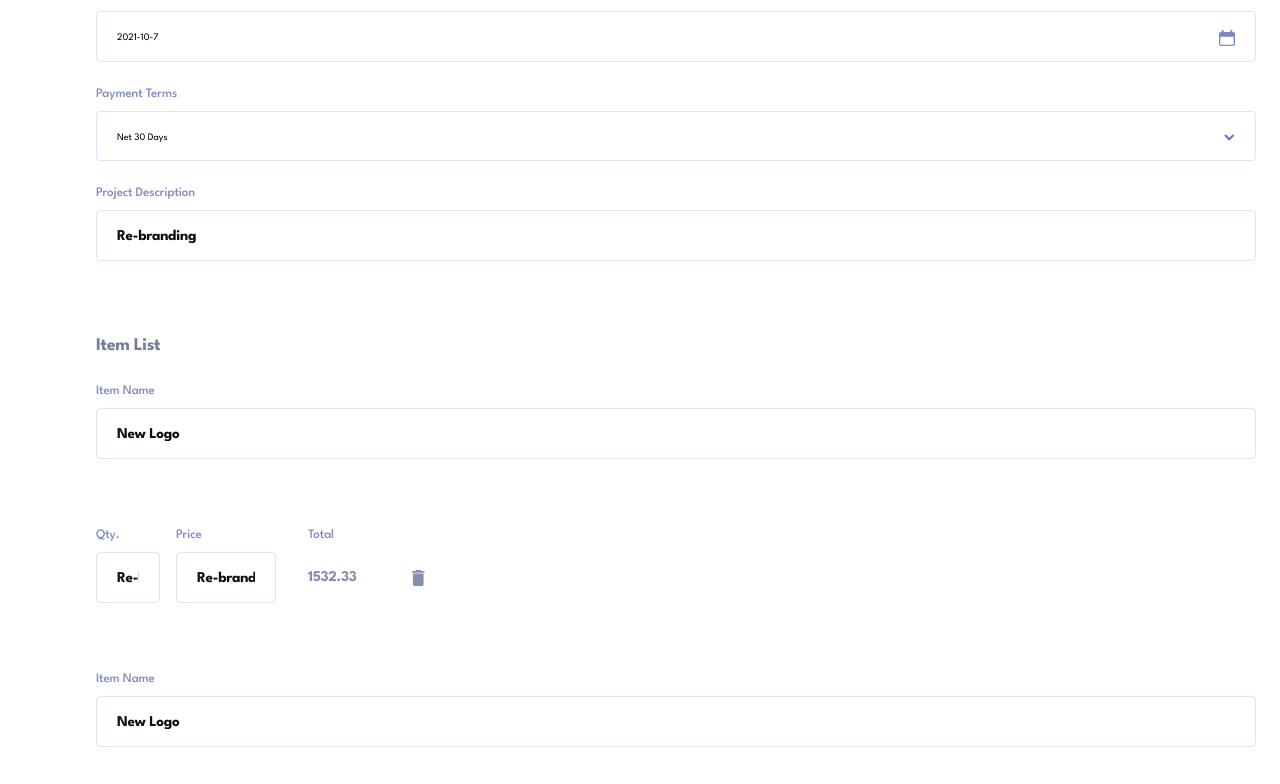
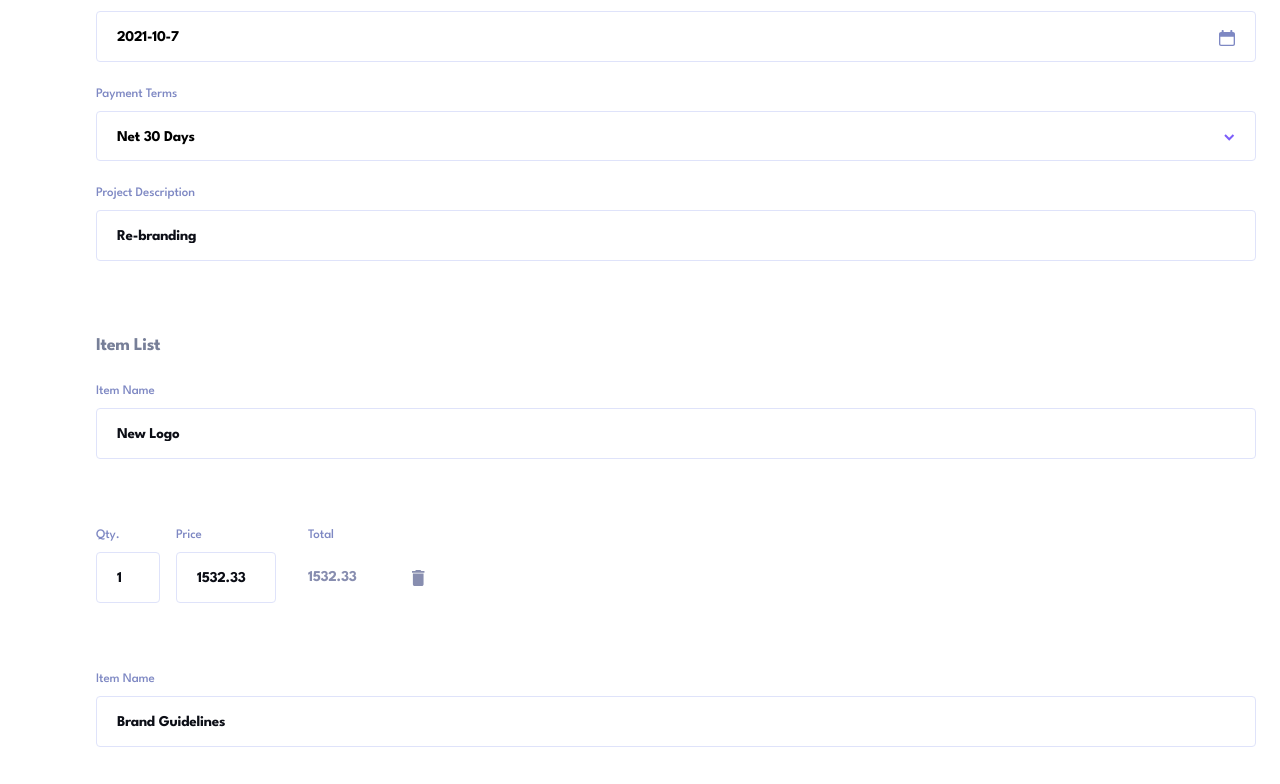
Before and after one commit to Bletfen/Invoice-App, a React (Vite) app: page /AA1449/edit in a window 1280 px wide. Shown: the part 1036-1820 px from the top of the page. Built offline with nearby package versions, Linux system fonts and the light colour scheme.

Commit message:
fixing calendar

```diff
--- a/src/components/Calendar.tsx
+++ b/src/components/Calendar.tsx
@@ -1,8 +1,10 @@
 import { useState } from "react";
 
 const Calendar = ({
+  setSelectedDate,
   setIsOpenCalendar,
 }: {
+  setSelectedDate: React.Dispatch<React.SetStateAction<string>>;
   setIsOpenCalendar: React.Dispatch<React.SetStateAction<boolean>>;
 }) => {
   const [currentDate, setCurrentDate] = useState(new Date());
@@ -30,6 +32,29 @@ const Calendar = ({
     { length: 42 - (prevMonthDates.length + currentMonthDates.length) },
     (_, i) => i + 1
   );
+
+  const formatDate = (year: number, month: number, day: number): string => {
+    const date = new Date(year, month, day);
+    return date.toISOString().split("T")[0];
+  };
+
+  const handleDateSelect = (year: number, month: number, day: number) => {
+    const selectedDateString = formatDate(year, month, day);
+    setSelectedDate(selectedDateString);
+    setIsOpenCalendar(false);
+  };
+
+  const handlePrevMonthDateSelect = (day: number) => {
+    const prevMonth = month === 0 ? 11 : month - 1;
+    const prevYear = month === 0 ? year - 1 : year;
+    handleDateSelect(prevYear, prevMonth, day);
+  };
+
+  const handleNextMonthDateSelect = (day: number) => {
+    const nextMonth = month === 11 ? 0 : month + 1;
+    const nextYear = month === 11 ? year + 1 : year;
+    handleDateSelect(nextYear, nextMonth, day);
+  };
 
   return (
     <div
@@ -94,6 +119,7 @@ const Calendar = ({
             font-bold leading-[1.5rem] tracking-[-0.25px]
             text-[#0c0e16] opacity-[0.0814] cursor-pointer
             hover:text-[#7c5dfa] hover:opacity-[1]"
+            onClick={() => handlePrevMonthDateSelect(day)}
           >
             {day}
           </div>
@@ -106,10 +132,7 @@ const Calendar = ({
             font-bold leading-[1.5rem] tracking-[-0.25px]
             text-[#0c0e16] cursor-pointer
             hover:text-[#7c5dfa]"
-            onClick={() => {
-              setCurrentDate(new Date(year, month, day));
-              setIsOpenCalendar(false);
-            }}
+            onClick={() => handleDateSelect(year, month, day)}
           >
             {day}
           </div>
@@ -122,6 +145,7 @@ const Calendar = ({
             font-bold leading-[1.5rem] tracking-[-0.25px]
             text-[#0c0e16] opacity-[0.0814] cursor-pointer
             hover:text-[#7c5dfa] hover:opacity-[1]"
+            onClick={() => handleNextMonthDateSelect(day)}
           >
             {day}
           </div>
--- a/src/pages/EditInvoice.tsx
+++ b/src/pages/EditInvoice.tsx
@@ -1,5 +1,5 @@
 import { useDataContext } from "../context/InvoicesContext";
-import { useForm, type SubmitHandler } from "react-hook-form";
+import { useForm, type SubmitHandler, useFieldArray } from "react-hook-form";
 import Calendar from "../components/Calendar";
 import { useState } from "react";
 import { useNavigate, useParams } from "react-router-dom";
@@ -7,11 +7,24 @@ export default function EditInvoice() {
   const { data, setData } = useDataContext();
   const [isOpenCalendar, setIsOpenCalendar] = useState<boolean>(false);
   const [isOpenNetDay, setIsOpenNetDay] = useState<boolean>(false);
+  const [selectedDate, setSelectedDate] = useState<string>("");
+  const [selectedPaymentTerms, setSelectedPaymentTerms] = useState<number>(30);
   const { id } = useParams();
   const navigate = useNavigate();
   const goBack = () => {
     navigate(-1);
   };
+
+  const calculatePaymentDue = (
+    createdAt: string,
+    paymentTerms: number
+  ): string => {
+    const createdDate = new Date(createdAt);
+    const dueDate = new Date(createdDate);
+    dueDate.setDate(createdDate.getDate() + paymentTerms);
+    return dueDate.toISOString().split("T")[0];
+  };
+
   const invoice = data.find((item) => item.id === id);
   if (!invoice) return;
   const updateInvoice = (id: string, updated: IInvoice) => {
@@ -19,6 +32,12 @@ export default function EditInvoice() {
   };
   const onSubmit: SubmitHandler<Inputs> = (values) => {
     if (!invoice) return;
+    const newTotal = values.items.reduce(
+      (sum, item) => sum + item.quantity * item.price,
+      0
+    );
+    const invoiceDate = selectedDate || invoice.createdAt;
+    const paymentDue = calculatePaymentDue(invoiceDate, selectedPaymentTerms);
     const updatedInvoice: IInvoice = {
       ...invoice,
       senderAddress: values.senderAddress,
@@ -26,8 +45,14 @@ export default function EditInvoice() {
       clientEmail: values.clientEmail,
       clientAddress: values.clientAddress,
       description: values.description,
+      items: values.items,
+      total: newTotal,
+      createdAt: selectedDate || invoice.createdAt,
+      paymentTerms: selectedPaymentTerms,
+      paymentDue: paymentDue,
     };
     updateInvoice(invoice.id, updatedInvoice);
+    navigate(-1);
   };
   type Inputs = {
     senderAddress: {
@@ -53,8 +78,25 @@ export default function EditInvoice() {
     price: number;
     total: number;
   };
-  const { register, handleSubmit } = useForm<Inputs>();
+  const { register, control, handleSubmit, watch } = useForm<Inputs>({
+    defaultValues: {
+      senderAddress: invoice.senderAddress,
+      clientName: invoice.clientName,
+      clientEmail: invoice.clientEmail,
+      clientAddress: invoice.clientAddress,
+      description: invoice.description,
+      items: invoice.items, // Initialize with existing items
+    },
+  });
+  const { fields, append, remove } = useFieldArray({
+    control,
+    name: "items",
+  });
   const paymentTermsArray: number[] = [1, 7, 14, 30];
+  const handlePaymentTermSelect = (terms: number) => {
+    setSelectedPaymentTerms(terms);
+    setIsOpenNetDay(false);
+  };
   return (
     <div
       className="absolute -top-13 left-0
@@ -128,7 +170,8 @@ export default function EditInvoice() {
               className="text-[1.5rem]
               font-bold leading-[1.5rem]
               tracking-[-0.25px]
-            text-[#0c0e16] outline-none"
+              text-[#0c0e16] outline-none
+              w-full"
             />
           </div>
         </label>
@@ -155,7 +198,8 @@ export default function EditInvoice() {
                 className="text-[1.5rem]
                 font-bold leading-[1.5rem]
                 tracking-[-0.25px]
-              text-[#0c0e16] outline-none"
+                text-[#0c0e16] outline-none
+                w-full"
               />
             </div>
           </label>
@@ -178,7 +222,8 @@ export default function EditInvoice() {
                 className="text-[1.5rem]
                 font-bold leading-[1.5rem]
                 tracking-[-0.25px]
-              text-[#0c0e16] outline-none"
+                text-[#0c0e16] outline-none
+                w-full"
               />
             </div>
           </label>
@@ -202,7 +247,8 @@ export default function EditInvoice() {
               className="text-[1.5rem]
               font-bold leading-[1.5rem]
               tracking-[-0.25px]
-              text-[#0c0e16] outline-none"
+              text-[#0c0e16] outline-none
+              w-full"
             />
           </div>
         </label>
@@ -234,7 +280,8 @@ export default function EditInvoice() {
               className="text-[1.5rem]
               font-bold leading-[1.5rem]
               tracking-[-0.25px]
-              text-[#0c0e16] outline-none"
+              text-[#0c0e16] outline-none
+              w-full"
             />
           </div>
         </label>
@@ -257,7 +304,8 @@ export default function EditInvoice() {
               className="text-[1.5rem]
               font-bold leading-[1.5rem]
               tracking-[-0.25px]
-              text-[#0c0e16] outline-none"
+              text-[#0c0e16] outline-none
+              w-full"
             />
           </div>
         </label>
@@ -280,7 +328,8 @@ export default function EditInvoice() {
               className="text-[1.5rem]
               font-bold leading-[1.5rem]
               tracking-[-0.25px]
-              text-[#0c0e16] outline-none"
+              text-[#0c0e16] outline-none
+              w-full"
             />
           </div>
         </label>
@@ -307,7 +356,8 @@ export default function EditInvoice() {
                 className="text-[1.5rem]
                 font-bold leading-[1.5rem]
                 tracking-[-0.25px]
-                text-[#0c0e16]"
+                text-[#0c0e16] outline-none
+                w-full"
               />
             </div>
           </label>
@@ -330,7 +380,8 @@ export default function EditInvoice() {
                 className="text-[1.5rem]
                 font-bold leading-[1.5rem]
                 tracking-[-0.25px]
-                text-[#0c0e16]"
+                text-[#0c0e16] outline-none
+                w-full"
               />
             </div>
           </label>
@@ -354,7 +405,8 @@ export default function EditInvoice() {
               className="text-[1.5rem]
               font-bold leading-[1.5rem]
               tracking-[-0.25px]
-              text-[#0c0e16]"
+              text-[#0c0e16] outline-none
+              w-full"
             />
           </div>
         </label>
@@ -371,7 +423,12 @@ export default function EditInvoice() {
             border border-[#dfe3fa] rounded-[0.4rem]"
             onClick={() => setIsOpenCalendar((prev) => !prev)}
           >
-            <span>{invoice?.createdAt}</span>
+            <span
+              className="text-[1.5rem]
+              font-bold leading-[1.5rem] tracking-[-0.25px]"
+            >
+              {selectedDate || invoice?.createdAt}
+            </span>
             <svg
               width="16"
               height="16"
@@ -388,7 +445,10 @@ export default function EditInvoice() {
             </svg>
           </div>
           {isOpenCalendar ? (
-            <Calendar setIsOpenCalendar={setIsOpenCalendar} />
+            <Calendar
+              setSelectedDate={setSelectedDate}
+              setIsOpenCalendar={setIsOpenCalendar}
+            />
           ) : null}
         </div>
         <div
@@ -405,9 +465,11 @@ export default function EditInvoice() {
           <div
             className="flex justify-between items-center
             px-[2rem] pt-[1.8rem] pb-[1.5rem]
-            border border-[#dfe3fa] rounded-[0.4rem]"
+            border border-[#dfe3fa] rounded-[0.4rem]
+            text-[1.5rem]
+            font-bold leading-[1.5rem] tracking-[-0.25px]"
           >
-            Net 30 Days
+            Net {selectedPaymentTerms} Days
             <svg
               width="11"
               height="7"
@@ -434,7 +496,16 @@ export default function EditInvoice() {
             >
               {paymentTermsArray.map((net, index) => (
                 <div key={net}>
-                  <p className="pl-[2.4rem]">Net {net} Day</p>
+                  <p
+                    className="pl-[2.4rem] hover:text-[#7c5dfa] hover:opacity-[1]
+                    "
+                    onClick={(e) => {
+                      e.stopPropagation();
+                      handlePaymentTermSelect(net);
+                    }}
+                  >
+                    Net {net} Day{net !== 1 ? "s" : ""}
+                  </p>
                   {index < paymentTermsArray.length - 1 ? (
                     <div className="w-full h-px bg-[#dfe3fa] mt-[1.5rem]"></div>
                   ) : null}
@@ -462,7 +533,8 @@ export default function EditInvoice() {
               className="text-[1.5rem]
               font-bold leading-[1.5rem]
               tracking-[-0.25px]
-              text-[#0c0e16]"
+              text-[#0c0e16] outline-none
+              w-full"
             />
           </div>
         </label>
@@ -474,10 +546,14 @@ export default function EditInvoice() {
           Item List
         </span>
         <div className="mb-[4.8rem]">
-          {invoice.items.map((item) => (
-            <div>
+          {fields.map((item, index) => {
+            const watchedQuantity = watch(`items.${index}.quantity`) || 0;
+            const watchedPrice = watch(`items.${index}.price`) || 0;
+            const itemTotal = watchedQuantity * watchedPrice;
+            return (
+              <div key={item.id}>
                 <label
-                htmlFor="item-name"
+                  htmlFor={`item-name-${index}`}
                   className="flex flex-col
                 text-[1.3rem] font-[500] leading-[1.5rem] tracking-[-0.1px]
                 text-[#7e88c3] gap-[0.9rem] mb-[6.9rem]"
@@ -489,19 +565,20 @@ export default function EditInvoice() {
                   >
                     <input
                       type="text"
-                    id="item-name"
+                      id={`item-name-${index}`}
                       defaultValue={item.name}
-                    {...register("items.name")}
+                      {...register(`items.${index}.name`)}
                       className="text-[1.5rem]
                     font-bold leading-[1.5rem]
                     tracking-[-0.25px]
-                  text-[#0c0e16]"
+                    text-[#0c0e16] outline-none
+                    w-full"
                     />
                   </div>
                 </label>
                 <div className="flex gap-[1.6rem]">
                   <label
-                  htmlFor="item-quantity"
+                    htmlFor={`item-quantity-${index}`}
                     className="flex flex-col
                   text-[1.3rem] font-[500] leading-[1.5rem] tracking-[-0.1px]
                   text-[#7e88c3] gap-[0.9rem] mb-[6.9rem]"
@@ -513,21 +590,24 @@ export default function EditInvoice() {
                     w-[6.4rem]"
                     >
                       <input
-                      type="item-quantity"
+                        type={`item-quantity-${index}`}
                         id="clientCountry"
                         defaultValue={item.quantity}
-                      {...register("description")}
+                        {...register(`items.${index}.quantity`, {
+                          valueAsNumber: true,
+                        })}
                         className="text-[1.5rem]
                       font-bold leading-[1.5rem]
                       tracking-[-0.25px]
                       text-[#0c0e16]
+                      outline-none
                       w-full"
                       />
                     </div>
                   </label>
 
                   <label
-                  htmlFor="item-price"
+                    htmlFor={`item-price-${index}`}
                     className="flex flex-col
                   text-[1.3rem] font-[500] leading-[1.5rem] tracking-[-0.1px]
                   text-[#7e88c3] gap-[0.9rem] mb-[6.9rem]"
@@ -540,13 +620,16 @@ export default function EditInvoice() {
                     >
                       <input
                         type="text"
-                      id="item-price"
+                        id={`item-price-${index}`}
                         defaultValue={item.price}
-                      {...register("description")}
+                        {...register(`items.${index}.price`, {
+                          valueAsNumber: true,
+                        })}
                         className="text-[1.5rem]
                       font-bold leading-[1.5rem]
                       tracking-[-0.25px]
                       text-[#0c0e16]
+                      outline-none
                       w-full"
                       />
                     </div>
@@ -568,7 +651,7 @@ export default function EditInvoice() {
                     tracking-[-0.25px] text-[#888eb0]
                     flex items-center gap-[5.5rem]"
                     >
-                    <span>{(item.quantity * item.price).toFixed(2)}</span>
+                      <span>{itemTotal.toFixed(2)}</span>
                       <svg
                         width="13"
                         height="16"
@@ -576,6 +659,7 @@ export default function EditInvoice() {
                         fill="none"
                         xmlns="http://www.w3.org/2000/svg"
                         className="cursor-pointer"
+                        onClick={() => remove(index)}
                       >
                         <path
                           fillRule="evenodd"
@@ -588,7 +672,8 @@ export default function EditInvoice() {
                   </div>
                 </div>
               </div>
-          ))}
+            );
+          })}
         </div>
         <div
           className="flex justify-center
@@ -597,6 +682,7 @@ export default function EditInvoice() {
           text-[1.5rem] font-bold leading-[1.5rem]
           tracking-[-0.25px] text-[#7e88c3] mb-[2.4rem]
           cursor-pointer"
+          onClick={() => append({ name: "", quantity: 1, price: 0, total: 0 })}
         >
           + Add New Item
         </div>
@@ -626,7 +712,6 @@ export default function EditInvoice() {
         <button
           type="submit"
           form="editInvoiceForm"
-          onClick={goBack}
           className="flex items-center
           pt-[1.8rem] pb-[1.5rem] pl-[2.4rem] pr-[2.3rem]
           bg-[#7c5dfa] rounded-[2.4rem]
```
Lines whose indentation alone changed are shown as unchanged.
